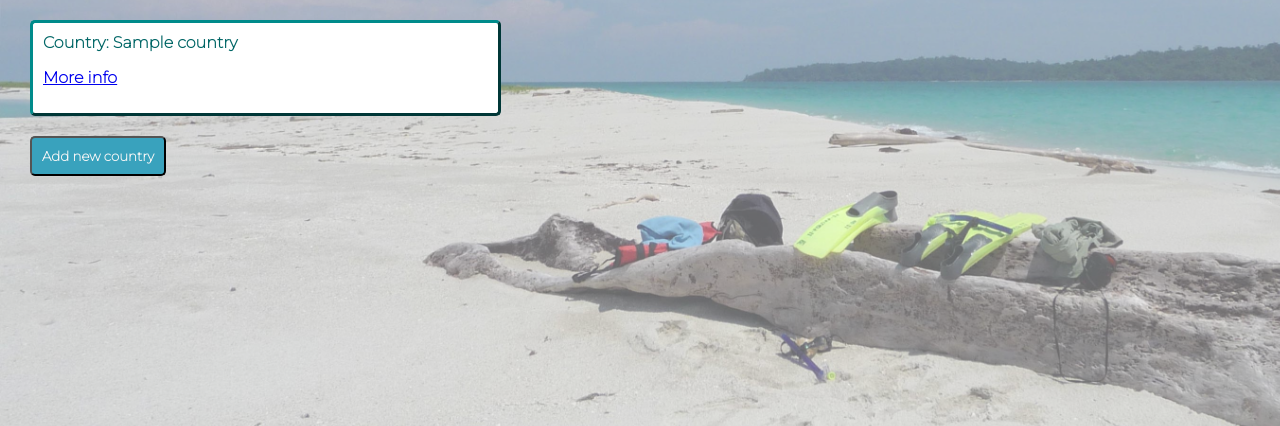
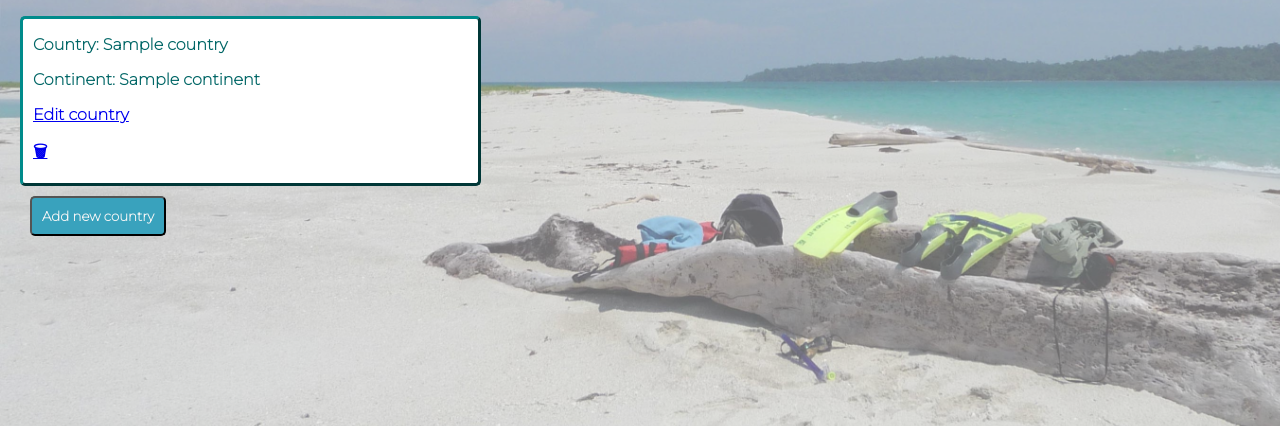
Before and after one commit to LucySaluki/adventurers_app, a Flask app: template templates/countries/index.html in a window 1280 px wide. Shown: the part 171-597 px from the top of the page. Run offline with Flask 2, Linux system fonts and the light colour scheme; the template is opened without the code that fills it: most values are stand-ins (such as "Sample title", 1, 10 or a date in 2020).

Commit message:
added delete for countries

```diff
--- a/static/style.css
+++ b/static/style.css
@@ -68,15 +68,14 @@ body::after {
 }
 
 .country {
-
   background-color: white;
   border-radius: 5px;
   border-style: outset;
   border-color:darkcyan;
-  padding: 10px;
   font-family: 'Montserrat', sans-serif;
-  margin: 20px 20px;
+  margin: 10px 10px;
   width:35%;
+  padding-left:10px;
   min-width: 200px;
   max-width:500px;
 }
--- a/templates/countries/index.html
+++ b/templates/countries/index.html
@@ -2,11 +2,13 @@
 {% block content %}
 
 {% for country in countries %}
-  <div class="place">
+  <div class="country">
     <div>
-      Country: {{ country.name }}
+      <p>Country: {{ country.name }}</p>
+      <p>Continent: {{ country.continent }} </p>
     <div>
-      <P><a href="/countries/{{ country.id }} ">More info</a></P>
+      <P><a href="/countries/{{ country.id }}/edit">Edit country</a></P>
+      <p><a href="/countries/{{country.id}}/delete">&#128465;</a></p>
     </div>
     </div>
   </div>
```
Also changed, not shown: controllers/countries_controller.py (+22 -4 lines), templates/countries/edit.html (+28 -0 lines), templates/countries/show.html (deleted, +0 -16 lines).
